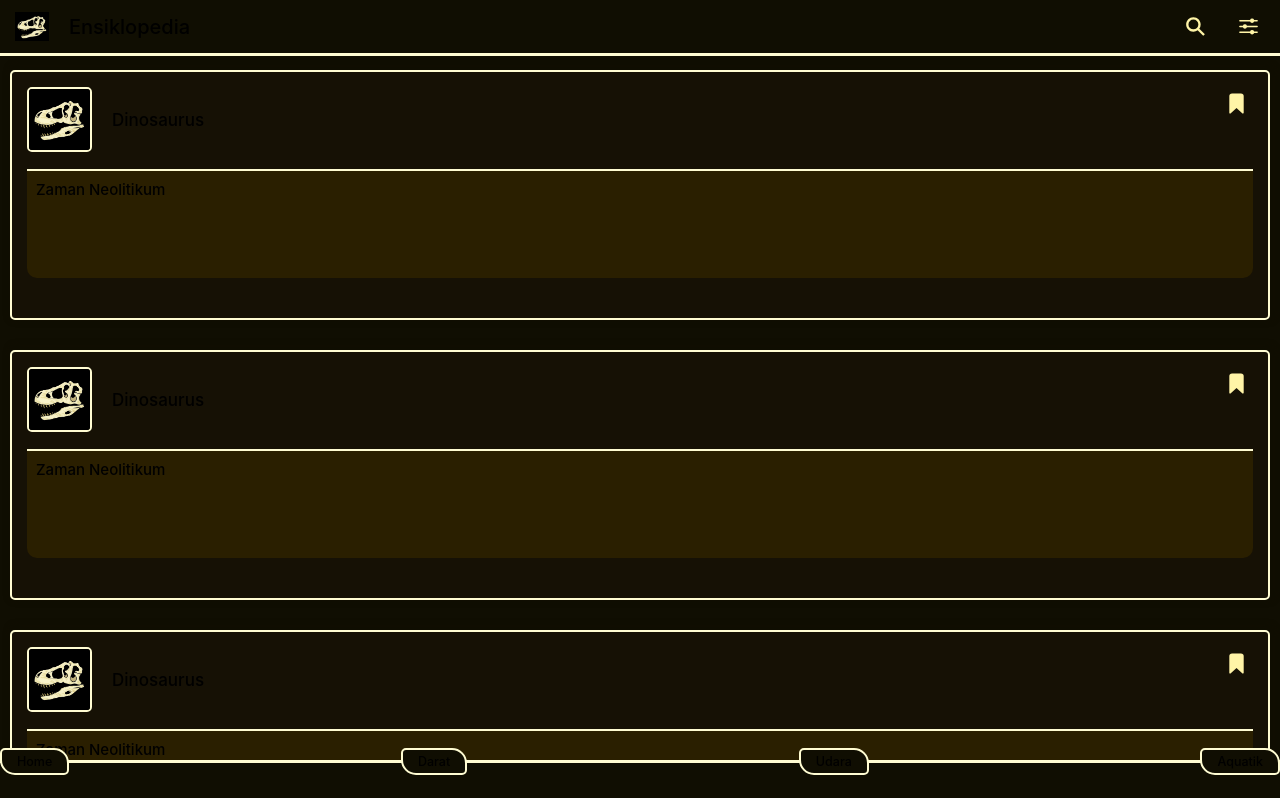
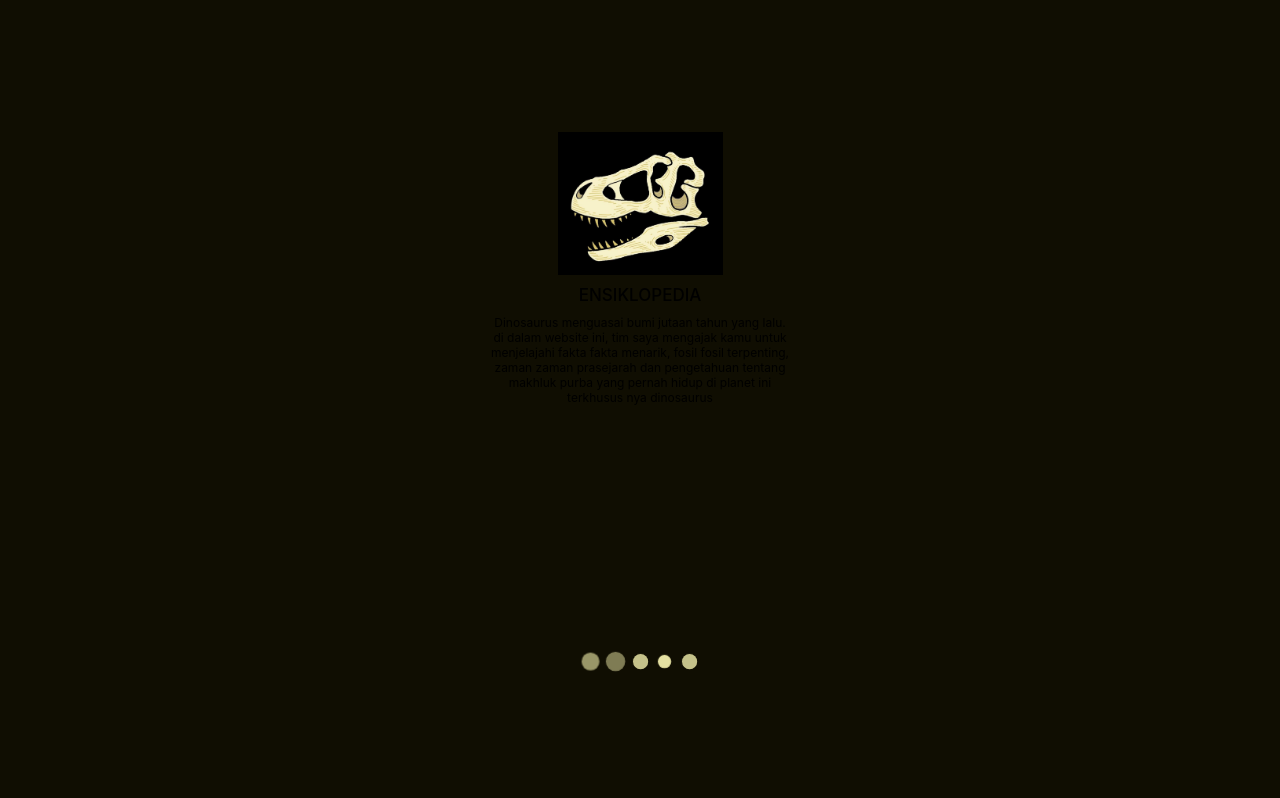
Before and after one commit to fridfn/ensiklopedia-website, a React (Vite) app: page / in a window 1280 px wide. Shown: the top 798 px of the page. Built offline with nearby package versions, Linux system fonts and the light colour scheme.

Commit message:
menyelesaikan tampilan loading website dan memberikan sedikit detail pada setiap cards list

```diff
--- a/index.html
+++ b/index.html
@@ -5,6 +5,7 @@
     <meta name="author" content="farid fathoni"/>
     <link rel="icon" type="image/favicon" href="../src/assets/dino.svg" />
     <meta name="viewport" content="width=device-width, initial-scale=1.0, user-scalable=no" />
+    <meta name="description" content="an encyclopedia website about dinosaurs and provides information about prehistoric times" />
     <title>Ensiklopedia - Web</title>
   </head>
   <body>
--- a/src/App.jsx
+++ b/src/App.jsx
@@ -4,6 +4,7 @@ import './components.css'
 import Header from './components/header.jsx'
 import List from './components/list.jsx'
 import Navbar from './components/navbar.jsx'
+import Loading from './components/loading.jsx'
 
 function App() {
   const [loading, setLoading] = useState(true)
@@ -11,14 +12,14 @@ function App() {
   useEffect(() => {
    setTimeout(() => {
     setLoading(false)
-   }, 20);
+   }, 20000);
   }, []);
 
   return (
    <>
     <div className="container">
      {loading ? (
-       <p className="loading">Loading...</p>
+       <Loading />
      ) : (
        <>
          <Header />
--- a/src/components.css
+++ b/src/components.css
@@ -50,8 +50,8 @@
 .list {
  gap: 17px;
  width: 100%;
- height: 100px;
  padding: 15px;
+ height: 250px;
  display: flex;
  overflow: hidden;
  border-radius: 5px;
@@ -62,10 +62,6 @@
  border: 2px solid var(--primary-border);
  background-color: var(--secondary-cards);
  box-shadow: 2px -2px 6px 2px var(--primary-cards);
- height: 250px;
-}
-
-.list:hover {
 }
 
 .box-image {
@@ -123,6 +119,8 @@
 
 .navbar .wrapper {
  width: 100%;
+ position: relative;
+ transform: translateY(-20px);
  justify-content: space-between;
 }
 
@@ -134,10 +132,8 @@
  opacity: 1;
  z-index: -1;
  padding: 4px 15px;
- position: relative;
  border-radius: 5px 15px 5px;
  transition: all .3s ease-in-out;
- transform: translateY(-20px);
  background-color: var(--primary-cards);
  border: 2px solid var(--primary-border);
 }
@@ -146,6 +142,6 @@
  opacity: 1;
  z-index: 1;
  color: var(--secondary-text);
- transform: translateY(-15px);
+ transform: translateY(5px);
  border-color: var(--secondary-hover);
 }
--- a/src/components/list.jsx
+++ b/src/components/list.jsx
@@ -9,12 +9,12 @@ const List = () => {
        </div>
        <p className="name-list small">Dinosaurus</p>
        <div className="cta">
-         <ion-icon class="icon big" name="bookmark"></ion-icon>
+         <ion-icon class="icon big" id="bookmark" name="bookmark"></ion-icon>
        </div>
       </div>
       <div className="descriptions-box">
         <p className="title litle">Zaman Neolitikum</p>
-        <div class="wrapping">
+        <div className="wrapping" style={{boxShadow: 'inset 0px 3px 5px 4px var(--primary-cards)'}}>
          <p className="description tiny marquee">commodo id in officia adipisicing nostrud et ad qui elit excepteur magna in mollit eiusmod Lorem ad qui nisi nulla ut aute exercitation proident incididunt anim aliquip aliquip sunt anim Lorem exercitation eu laboris ea commodo do ex officia excepteur</p>
         </div>
       </div>
--- /dev/null
+++ b/src/components/loading.jsx
@@ -0,0 +1,23 @@
+
+import mainIcon from '/src/assets/dinosaurus.jpg'
+
+const Loading = () => {
+  return (
+   <div className="loading-spinner">
+   <div className="wrapper-column">
+     <img src={mainIcon} width="165" alt="icon-main"/>
+     <p className="title small">ENSIKLOPEDIA</p>
+     <p className="description tiny" style={{ width: '300px', textAlign: 'center', fontWeight: '410', fontSize: '12px'}}>Dinosaurus menguasai bumi jutaan tahun yang lalu. di dalam website ini, tim saya mengajak kamu untuk menjelajahi fakta fakta menarik, fosil fosil terpenting, zaman zaman prasejarah dan pengetahuan tentang makhluk purba yang pernah hidup di planet ini terkhusus nya dinosaurus</p>
+    </div>
+     <div className="loading-spinner-inner">
+       <div className="loading-spinner-circle"></div>
+       <div className="loading-spinner-circle"></div>
+       <div className="loading-spinner-circle"></div>
+       <div className="loading-spinner-circle"></div>
+       <div className="loading-spinner-circle"></div>
+     </div>
+   </div>
+  )
+}
+
+export default Loading;
--- a/src/index.css
+++ b/src/index.css
@@ -29,6 +29,10 @@
  padding: 70px 10px;
 }
 
+#bookmark:hover {
+ animation: like_effect 600ms ease;
+}
+
 .big {
  font-size: 23px;
 }
@@ -56,6 +60,14 @@
 .cta {
  margin-left: auto;
  height: 100%;
+}
+
+.wrapper-column {
+ display: flex;
+ gap: 10px;
+ align-items: center;
+ flex-direction: column;
+ justify-content: center;
 }
 
 .center-clm {
@@ -86,3 +98,76 @@
    transform: translateY(-150%);
  }
 }
+
+@keyframes like_effect {
+  0% {
+    transform: scale(0);
+  }
+
+  50% {
+    transform: scale(1.4);
+  }
+
+  100% {
+    transform: scale(1);
+  }
+}
+
+.loading-spinner {
+ gap: 50px;
+ inset: 0;
+ display: flex;
+ position: fixed;
+ align-items: center;
+ justify-content: center;
+ flex-direction: column;
+}
+
+.loading-spinner-inner {
+ display: flex;
+ margin-top: 200px;
+ align-items: center;
+ justify-content: center;
+}
+
+.loading-spinner-circle {
+ width: .8em;
+ height: .8em;
+ margin: 0 6px;
+ border-radius: 50%;
+ background-color: #ebe7a6;
+ animation: loading-spinner 1s ease-in-out infinite;
+}
+
+.loading-spinner-circle:nth-child(2) {
+ animation-delay: 0.2s;
+}
+
+.loading-spinner-circle:nth-child(3) {
+ animation-delay: 0.4s;
+}
+
+.loading-spinner-circle:nth-child(4) {
+ animation-delay: 0.6s;
+}
+
+.loading-spinner-circle:nth-child(5) {
+ animation-delay: 0.8s;
+}
+
+@keyframes loading-spinner {
+ 0% {
+   transform: scale(1);
+   opacity: 1;
+ }
+
+ 20% {
+   transform: scale(1.5);
+   opacity: 0.5;
+ }
+
+ 100% {
+   transform: scale(1);
+   opacity: 1;
+ }
+}
```
